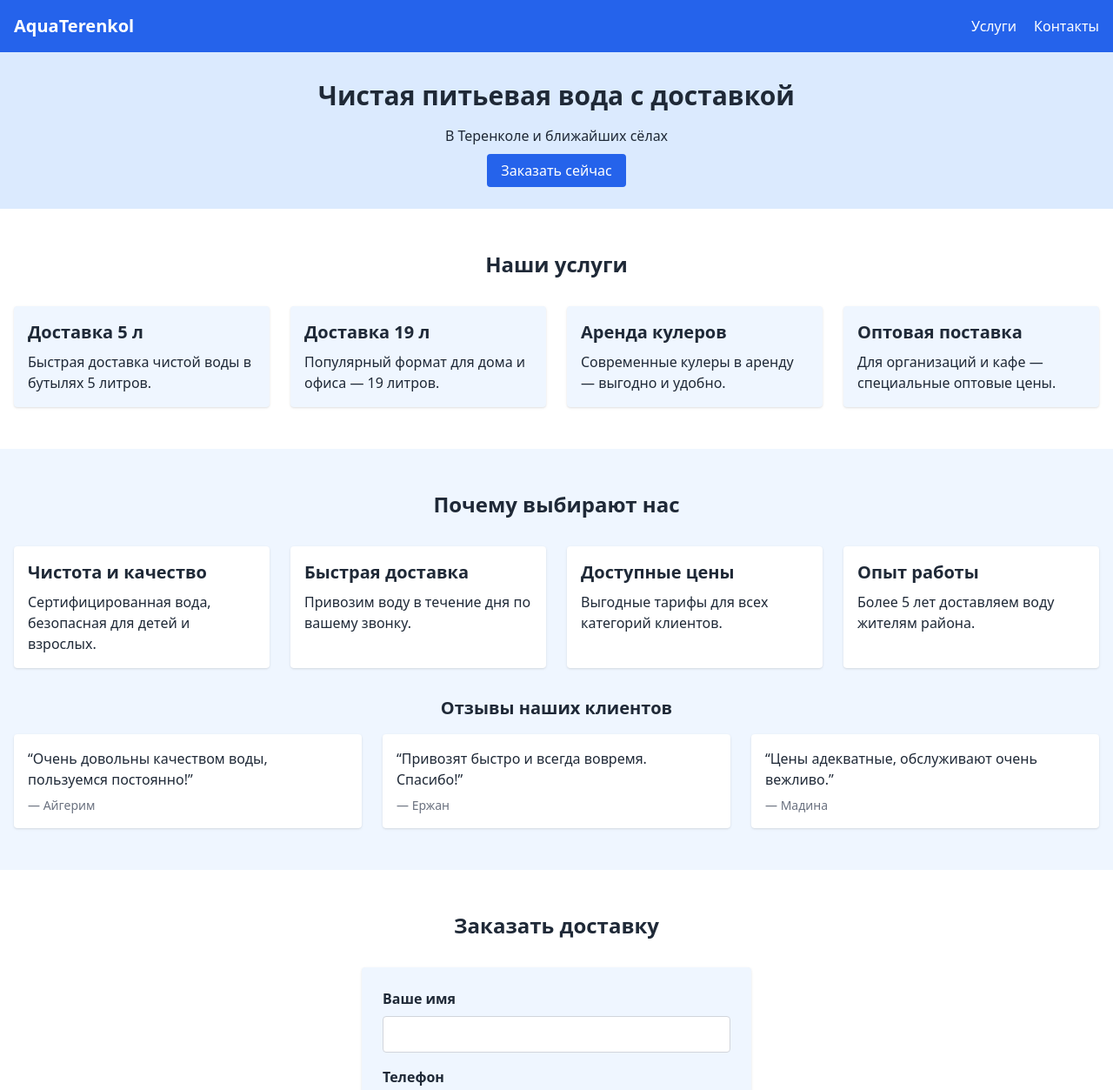
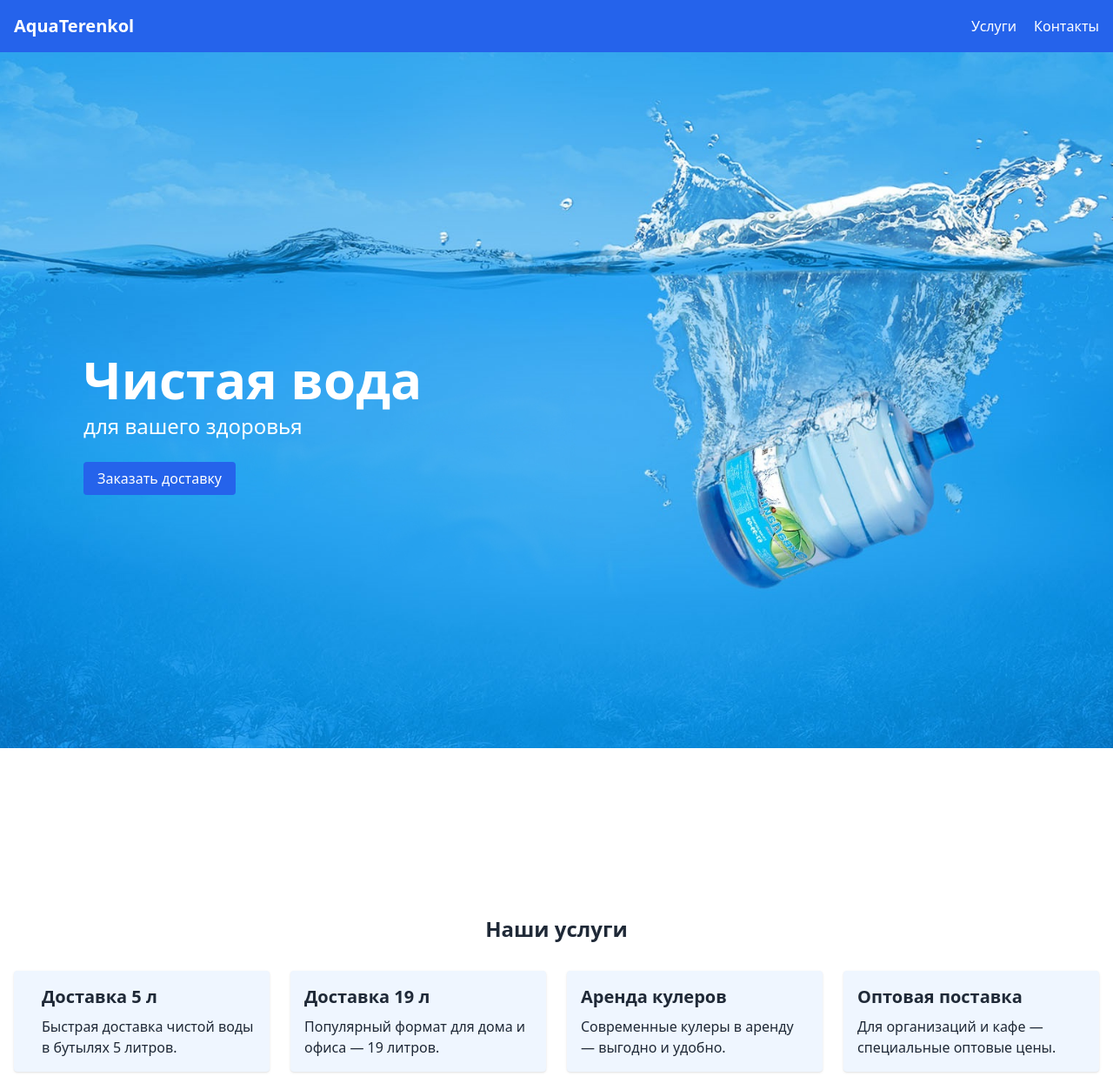
Before and after one commit to Codenerd7/aqua-terenkol-landing, a plain HTML site: page index.html in a window 1280 px wide. Shown: the top 1253 px of the page at 87% size. Drawn offline with nearby package versions, Linux system fonts and the light colour scheme.

Commit message:
на работу

```diff
--- a/css/style.css
+++ b/css/style.css
@@ -0,0 +1,3 @@
+html {
+  scroll-behavior: smooth;
+}
--- a/index.html
+++ b/index.html
@@ -4,7 +4,7 @@
   <meta charset="UTF-8" />
   <meta name="viewport" content="width=device-width, initial-scale=1.0" />
   <title>AquaTerenkol — доставка воды</title>
-  <link rel="stylesheet" href="css/styles.css" />
+  <link rel="stylesheet" href="/css/style.css" />
   <!-- Tailwind CDN -->
   <script src="https://cdn.tailwindcss.com"></script>
 </head>
@@ -22,22 +22,47 @@
   </header>
 
   <!-- Hero -->
-  <section class="bg-blue-100 p-8 text-center">
-    <h2 class="text-3xl font-bold mb-4">Чистая питьевая вода с доставкой</h2>
-    <p class="mb-4">В Теренколе и ближайших сёлах</p>
-    <a href="#contact" class="bg-blue-600 text-white px-4 py-2 rounded hover:bg-blue-700">Заказать сейчас</a>
-  </section>
+ <section
+  class="h-screen bg-cover bg-center text-white flex items-center justify-center text-center pt-12 pl-4
+         md:justify-start md:text-left md:pl-24"
+  style="background-image: url('./img/header-bg.jpg');"
+>
+  <div>
+    <h1 class="text-6xl font-bold mb-2">Чистая вода</h1>
+    <p class="text-2xl mb-8">для вашего здоровья</p>
+    <a
+      href="#contact"
+      class="bg-blue-600 px-4 py-2 rounded hover:bg-blue-700"
+    >Заказать доставку</a>
+  </div>
+</section>
+
+
+
+
+
+
+
+
+
 
   <!-- Контент пойдет сюда -->
-   <section id="services" class="py-12 bg-white">
+   <section id="services" class="py-48 bg-white">
     <div class="container mx-auto px-4">
         <h2 class="text-2xl font-bold text-center mb-8">Наши услуги</h2>
         <div class="grid grid-cols-1 md:grid-cols-2 lg:grid-cols-4 gap-6">
         <!-- Карточка 1 -->
-        <div class="bg-blue-50 p-4 rounded shadow hover:shadow-lg transition">
-            <h3 class="text-xl font-semibold mb-2">Доставка 5 л</h3>
-            <p>Быстрая доставка чистой воды в бутылях 5 литров.</p>
-        </div>
+<div class="bg-blue-50 p-4 rounded shadow hover:shadow-lg transition flex items-start gap-4">
+  <div class="shrink-0">
+
+    </svg>
+  </div>
+  <div>
+    <h3 class="text-xl font-semibold mb-2">Доставка 5 л</h3>
+    <p>Быстрая доставка чистой воды в бутылях 5 литров.</p>
+  </div>
+</div>
+
         <!-- Карточка 2 -->
         <div class="bg-blue-50 p-4 rounded shadow hover:shadow-lg transition">
             <h3 class="text-xl font-semibold mb-2">Доставка 19 л</h3>
@@ -57,8 +82,11 @@
     </div>
     </section>
 
-    <section class="py-12 bg-blue-50">
-  <div class="container mx-auto px-4">
+    <section
+  class="py-48 bg-cover bg-center"
+  style="background-image: url('./img/bg-why.jpeg');"
+>
+  <div class="container mx-auto px-4 rounded p-4">
     <h2 class="text-2xl font-bold text-center mb-8">Почему выбирают нас</h2>
     <div class="grid grid-cols-1 md:grid-cols-2 lg:grid-cols-4 gap-6 mb-8">
       <div class="p-4 bg-white rounded shadow hover:shadow-lg transition">
@@ -102,6 +130,7 @@
 
 
 
+
 <section id="contact" class="py-12 bg-white">
   <div class="container mx-auto px-4">
     <h2 class="text-2xl font-bold text-center mb-8">Заказать доставку</h2>
```
Also changed, not shown: img/bg-why.jpeg (added), img/header-bg.jpg (added), img/header-bg.png (added).
